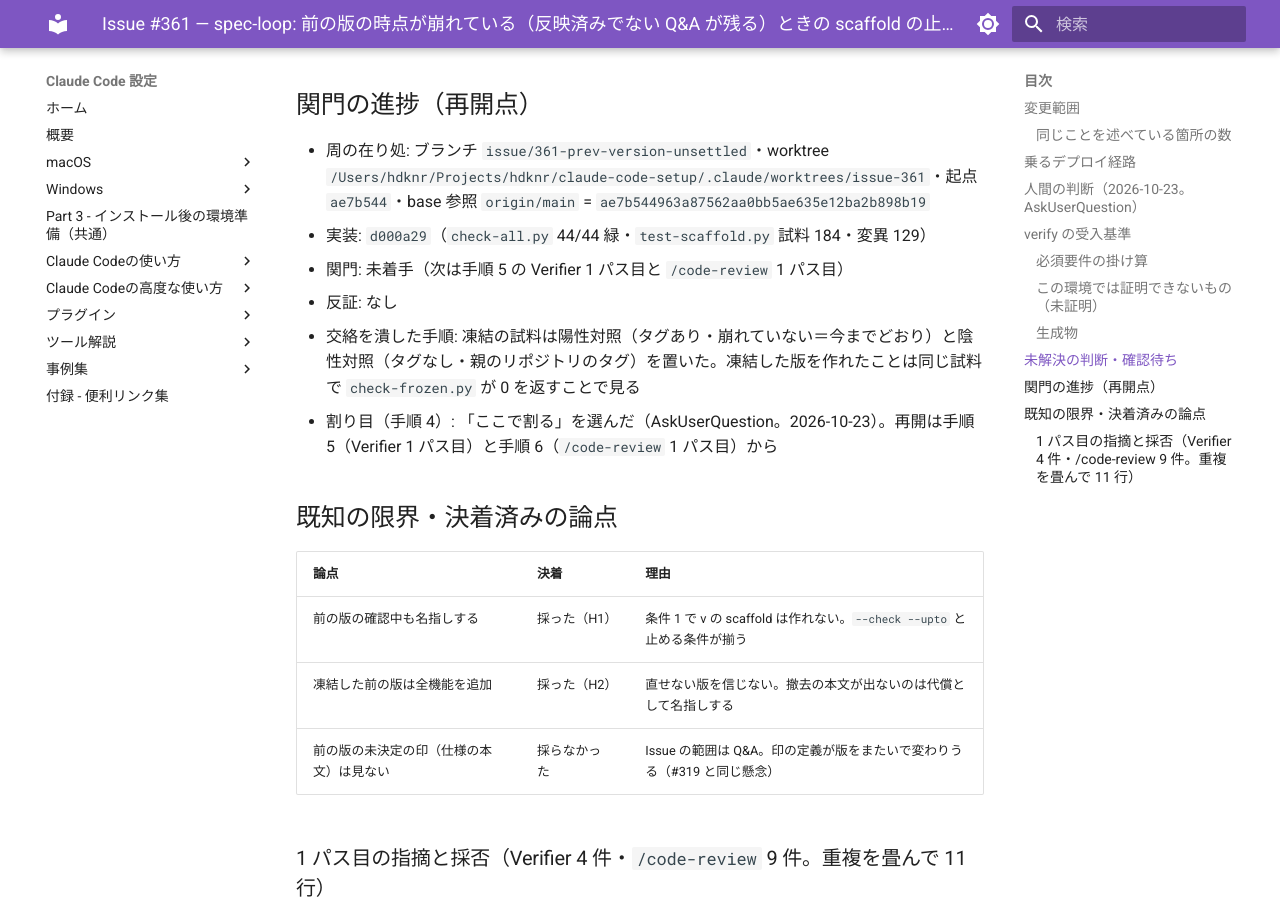
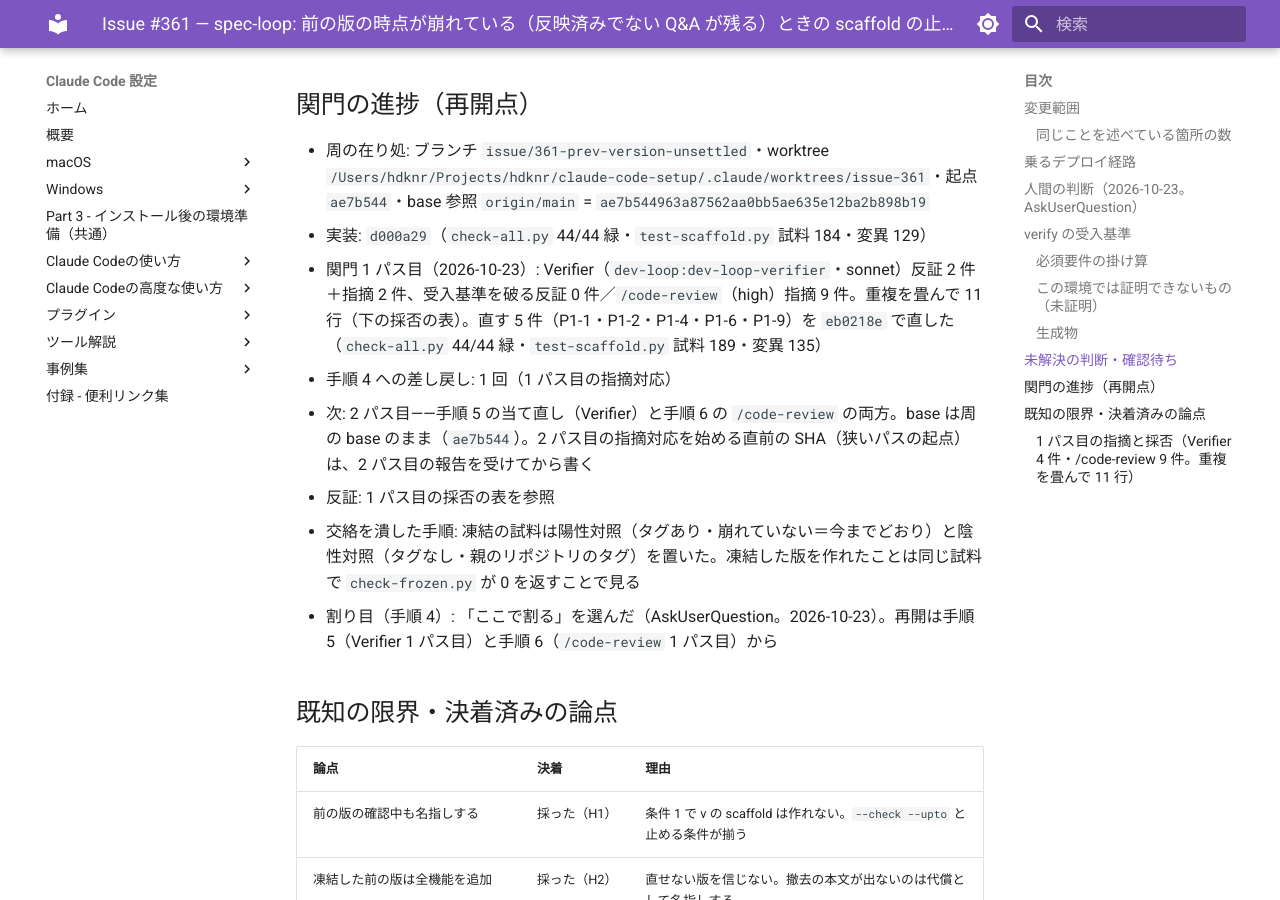
Before and after one commit to hdknr/claude-code-setup, an MkDocs documentation site: the page built from docs/plans/issue-361.md, in a window 1280 px wide and 900 px high, scrolled down 3462 px. Built offline with MkDocs 1.6.1 and Material for MkDocs 9.7.7, drawn with Linux system fonts in a browser that asks for light colours.

Commit message:
docs(plans): #361 の再開点（1 パス目を通した）
Co-Authored-By: Claude Opus 5.5 <noreply@anthropic.com>

```diff
--- a/docs/plans/issue-361.md
+++ b/docs/plans/issue-361.md
@@ -72,8 +72,10 @@
 
 - 周の在り処: ブランチ `issue/361-prev-version-unsettled`・worktree `/Users/hdknr/Projects/hdknr/claude-code-setup/.claude/worktrees/issue-361`・起点 `ae7b544`・base 参照 `origin/main` = `ae7b544963a87562aa0bb5ae635e12ba2b898b19`
 - 実装: `d000a29`（`check-all.py` 44/44 緑・`test-scaffold.py` 試料 184・変異 129）
-- 関門: 未着手（次は手順 5 の Verifier 1 パス目と `/code-review` 1 パス目）
-- 反証: なし
+- 関門 1 パス目（2026-10-23）: Verifier（`dev-loop:dev-loop-verifier`・sonnet）反証 2 件＋指摘 2 件、受入基準を破る反証 0 件／`/code-review`（high）指摘 9 件。重複を畳んで 11 行（下の採否の表）。直す 5 件（P1-1・P1-2・P1-4・P1-6・P1-9）を `eb0218e` で直した（`check-all.py` 44/44 緑・`test-scaffold.py` 試料 189・変異 135）
+- 手順 4 への差し戻し: 1 回（1 パス目の指摘対応）
+- 次: 2 パス目——手順 5 の当て直し（Verifier）と手順 6 の `/code-review` の両方。base は周の base のまま（`ae7b544`）。2 パス目の指摘対応を始める直前の SHA（狭いパスの起点）は、2 パス目の報告を受けてから書く
+- 反証: 1 パス目の採否の表を参照
 - 交絡を潰した手順: 凍結の試料は陽性対照（タグあり・崩れていない＝今までどおり）と陰性対照（タグなし・親のリポジトリのタグ）を置いた。凍結した版を作れたことは同じ試料で `check-frozen.py` が 0 を返すことで見る
 - 割り目（手順 4）: 「ここで割る」を選んだ（AskUserQuestion。2026-10-23）。再開は手順 5（Verifier 1 パス目）と手順 6（`/code-review` 1 パス目）から
 
```
